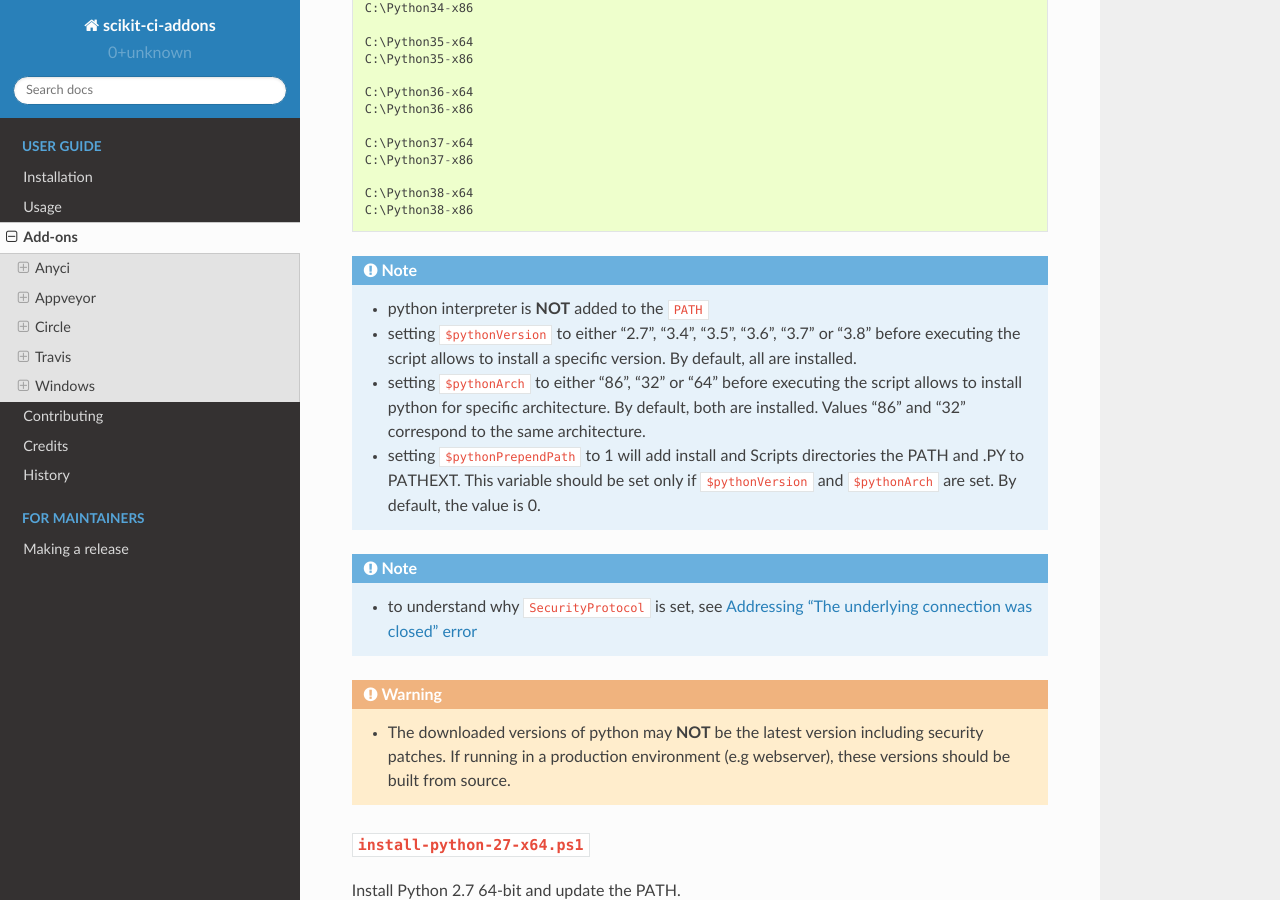
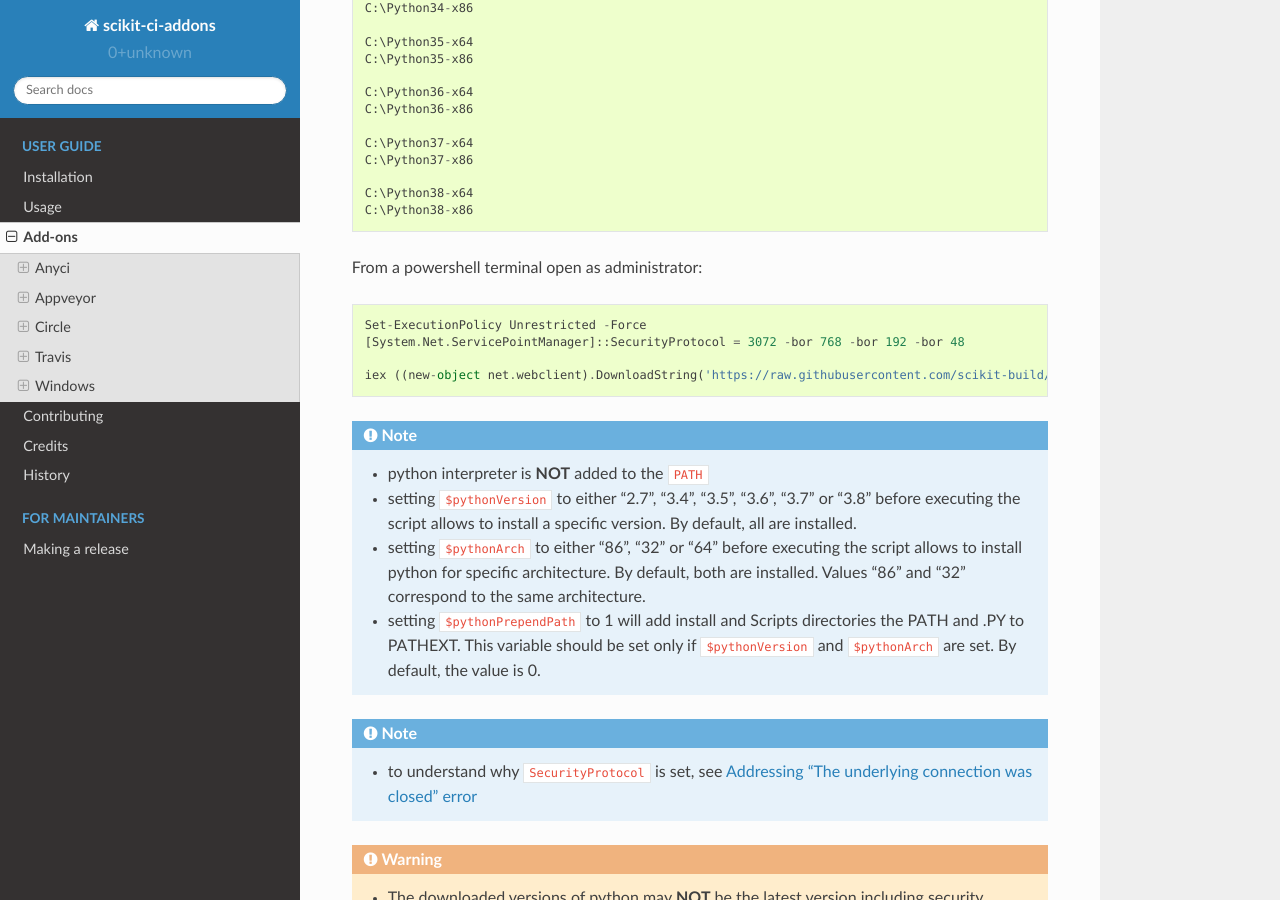
Before and after one commit to scikit-build/scikit-ci-addons, a Sphinx documentation site: the page built from docs/addons.rst, in a window 1280 px wide and 900 px high, scrolled down 18852 px. Built offline with Sphinx 7.4.7 and the Read the Docs theme 2.0.0, drawn with Linux system fonts in a browser that asks for light colours.

Commit message:
windows/install-scripts: Improve install-python doc [ci skip]

```diff
--- a/docs/windows/install-scripts.rst
+++ b/docs/windows/install-scripts.rst
@@ -165,6 +165,14 @@
 
     C:\Python38-x64
     C:\Python38-x86
+
+From a powershell terminal open as administrator: ::
+
+    Set-ExecutionPolicy Unrestricted -Force
+    [System.Net.ServicePointManager]::SecurityProtocol = 3072 -bor 768 -bor 192 -bor 48
+
+    iex ((new-object net.webclient).DownloadString('https://raw.githubusercontent.com/scikit-build/scikit-ci-addons/master/windows/install-python.ps1'))
+
 
 .. note::
     - python interpreter is **NOT** added to the ``PATH``
```
